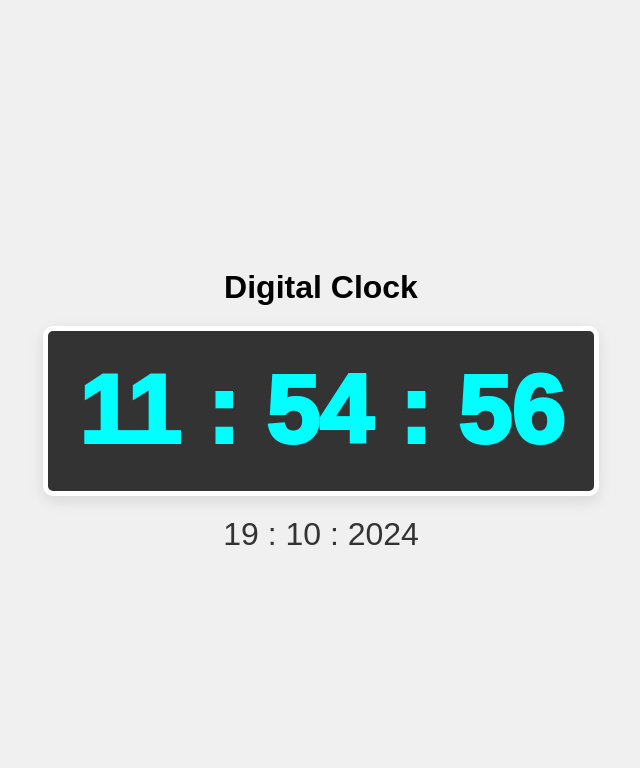
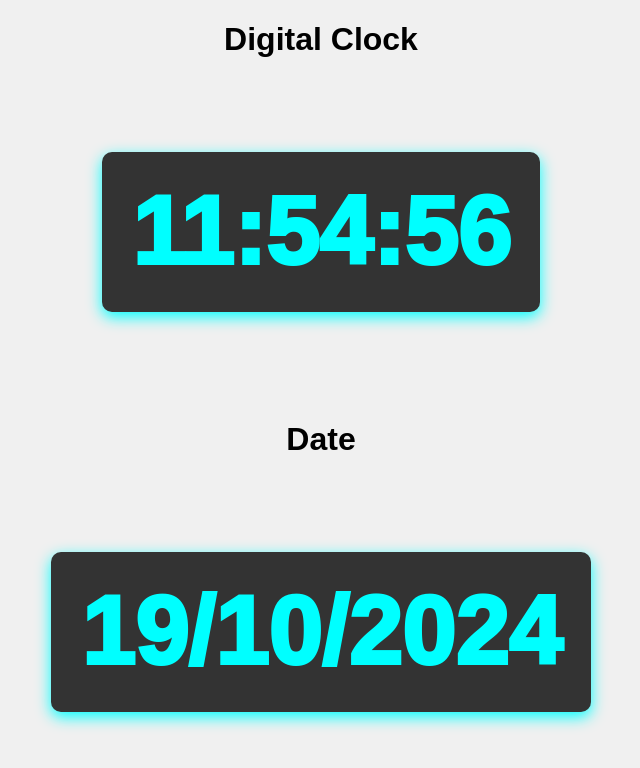
Before and after one commit to darunbjork/Digital-Clock, a plain HTML site: page index.html in a window 1280 px wide. Shown: the whole page, without its empty margins (319-959 px from the left). Drawn offline with Linux system fonts and the light colour scheme.

Commit message:
Added real-time Digital Clock with Date using HTML, CSS, and JavaScript. The clock updates every second and displays the current time and date in a sleek, modern design.

```diff
--- a/index.html
+++ b/index.html
@@ -9,6 +9,7 @@
 <body>
   <h1>Digital Clock</h1>
   <div id="clock"></div>
+  <h1>Date</h1>
   <div id="date"></div>
   <script src="script.js"></script>
 </body>
--- a/script.js
+++ b/script.js
@@ -1,24 +1,29 @@
-function updateClockAndDate () {
-
+function updateClockAndDate() {
+  // Get the current date and time
   const now = new Date();
 
-const hours = String(now.getHours()).padStart(2, '0');
-const minutes = String(now.getMinutes()).padStart(2, '0');
-const seconds = String(now.getSeconds()).padStart(2, '0');
+  // Get hours, minutes, and seconds, ensuring two digits
+  const hours = String(now.getHours()).padStart(2, '0');
+  const minutes = String(now.getMinutes()).padStart(2, '0');
+  const seconds = String(now.getSeconds()).padStart(2, '0');
 
-const time = `${hours} : ${minutes} : ${seconds}`;
+  // Format the time as HH:MM:SS
+  const time = `${hours}:${minutes}:${seconds}`;
 
-const day = String(now.getDate()).padStart(2, '0');
-const month = String(now.getMonth() + 1).padStart(2, '0');
-const year = String(now.getFullYear());
+  // Get the day, month, and year
+  const day = String(now.getDate()).padStart(2, '0'); // Get day of the month
+  const month = String(now.getMonth() + 1).padStart(2, '0'); // Get month (0-indexed, so +1)
+  const year = now.getFullYear(); // Get full year
 
+  // Format the date as DD/MM/YYYY
+  const date = `${day}/${month}/${year}`;
 
-const date = `${day} : ${month} : ${year}`;
-
-document.getElementById('clock').textContent = time;
-document.getElementById('date').textContent = date;
+  // Update the clock and date display in the HTML
+  document.getElementById('clock').textContent = time;
+  document.getElementById('date').textContent = date;
 }
 
+// Run the updateClockAndDate function every second
 setInterval(updateClockAndDate, 1000);
 
 
--- a/style.css
+++ b/style.css
@@ -12,22 +12,34 @@ body {
 h1 {
   font-size: 2rem;
   color: 333;
-  margin-bottom: 20px;
+  margin-bottom: 5px;
 }
+
 
 #clock {
   font-size: 6rem;
   font-weight: 1000;
   padding: 25px 30px;
   border-radius: 10px;
-  border: 5px solid #fff;
+  border: 5px solid rgba(red, green, yellow,brown);
   color: aqua;
   background-color: #333;
-  box-shadow: 0 5px 15px rgba(0,0,0,0.1);
+  box-shadow: 0 5px 15px;
   margin-bottom: 20px;
+  margin: auto;
+  cursor: pointer;
 }
 
 #date {
-  font-size: 2rem;
-  color: #333;
+  font-size: 6rem;
+  font-weight: 1000;
+  padding: 25px 30px;
+  border-radius: 10px;
+  border: 5px solid rgba(red, green, yellow,brown);
+  color: aqua;
+  background-color: #333;
+  box-shadow: 0 5px 15px;
+  margin-bottom: 20px;
+  margin: auto;
+  cursor: pointer;
 }
```
